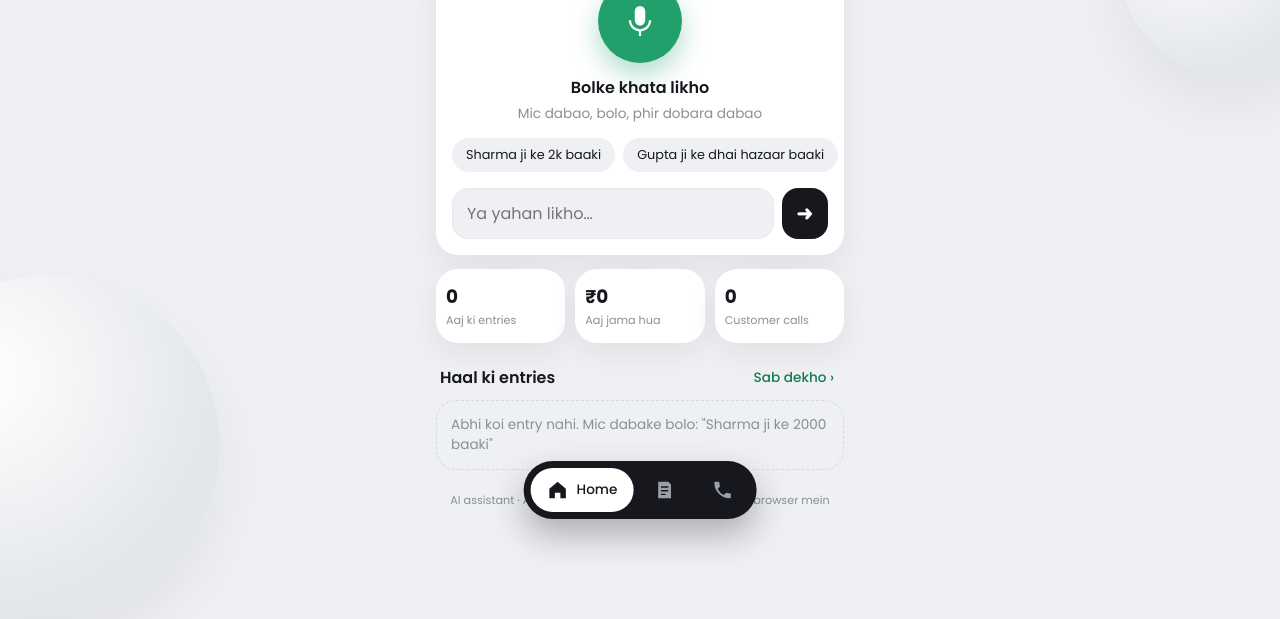
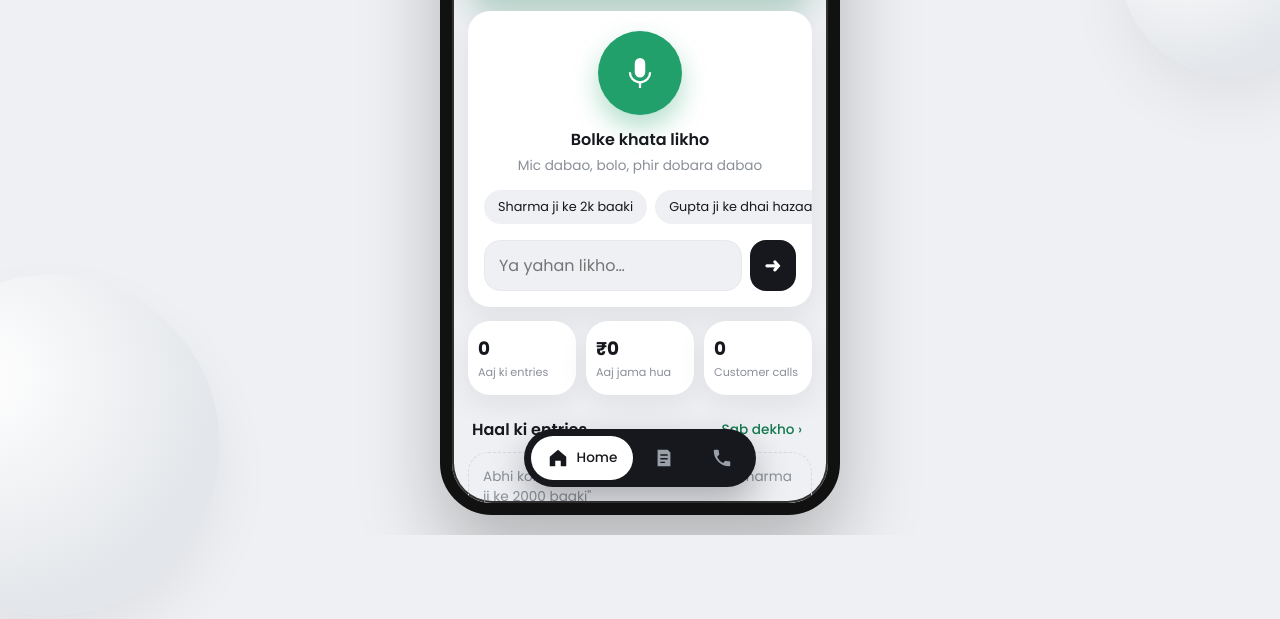
Before and after one commit to ronakv474-dot/Vaani-Desk, a website: page public/index.html in a window 1280 px wide. Shown: the part 265-884 px from the top of the page. After the commit the page ends 800 px from the top, so only its background shows below. Drawn offline with Linux system fonts and the light colour scheme.

Commit message:
Mobile app feel: PWA manifest + laptop phone frame

```diff
--- a/public/app.css
+++ b/public/app.css
@@ -129,4 +129,18 @@ p { margin: 0; }
 .nav-btn.active span { display: inline; }
 
 .screen { animation: fade .25s; }
+
+/* Laptop pe phone frame: recording mein mobile app jaisa dikhe */
+@media (min-width: 700px) and (min-height: 700px) {
+  body { display: grid; place-items: center; height: 100vh; overflow: hidden; }
+  .app {
+    width: 400px; height: min(860px, calc(100vh - 40px)); margin: 0; padding: 22px 16px 0;
+    overflow-y: auto; scrollbar-width: none; background: var(--bg);
+    border: 12px solid #111; border-radius: 52px; box-shadow: 0 40px 80px rgba(0,0,0,.25), inset 0 0 0 2px #333;
+  }
+  .app::-webkit-scrollbar { display: none; }
+  .app::before { content: ''; display: block; width: 110px; height: 28px; background: #111; border-radius: 0 0 18px 18px; margin: -22px auto 10px; position: sticky; top: -22px; z-index: 6; }
+  .nav { position: sticky; left: auto; bottom: 16px; transform: none; width: fit-content; margin: 16px auto 0; }
+  .foot { margin-bottom: 0; }
+}
 @keyframes fade { from { opacity: 0; transform: translateY(6px); } }
--- a/public/index.html
+++ b/public/index.html
@@ -4,6 +4,12 @@
   <meta charset="utf-8">
   <meta name="viewport" content="width=device-width, initial-scale=1, viewport-fit=cover">
   <meta name="theme-color" content="#EEF0F3">
+  <link rel="manifest" href="manifest.webmanifest">
+  <link rel="icon" href="icon.svg" type="image/svg+xml">
+  <link rel="apple-touch-icon" href="icon.svg">
+  <meta name="apple-mobile-web-app-capable" content="yes">
+  <meta name="mobile-web-app-capable" content="yes">
+  <meta name="apple-mobile-web-app-title" content="VaaniDesk">
   <title>VaaniDesk — Dukaan ka voice khata</title>
   <link rel="preconnect" href="https://fonts.googleapis.com">
   <link rel="preconnect" href="https://fonts.gstatic.com" crossorigin>
```
Also changed, not shown: public/icon.svg (added), public/manifest.webmanifest (added).
